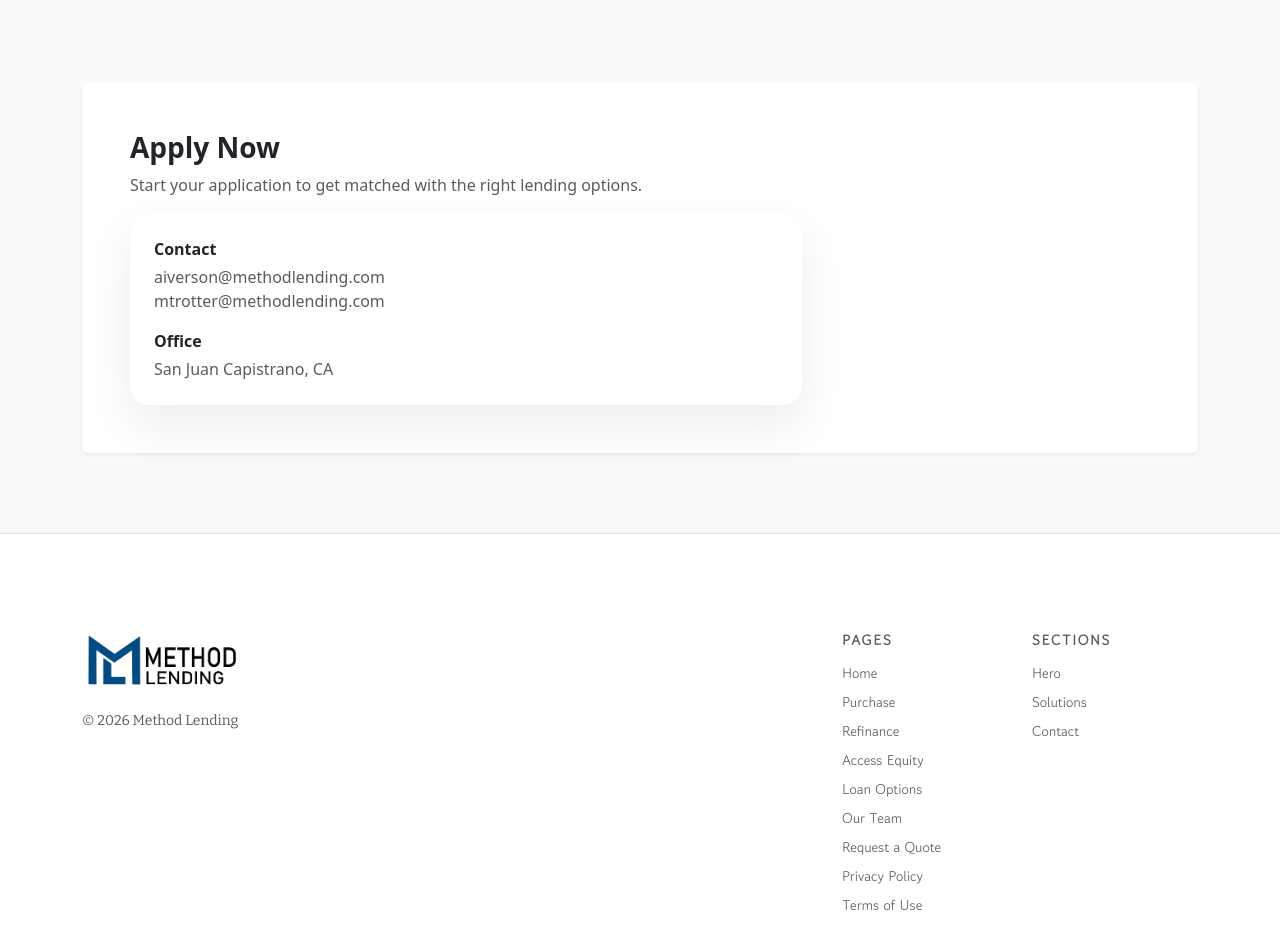
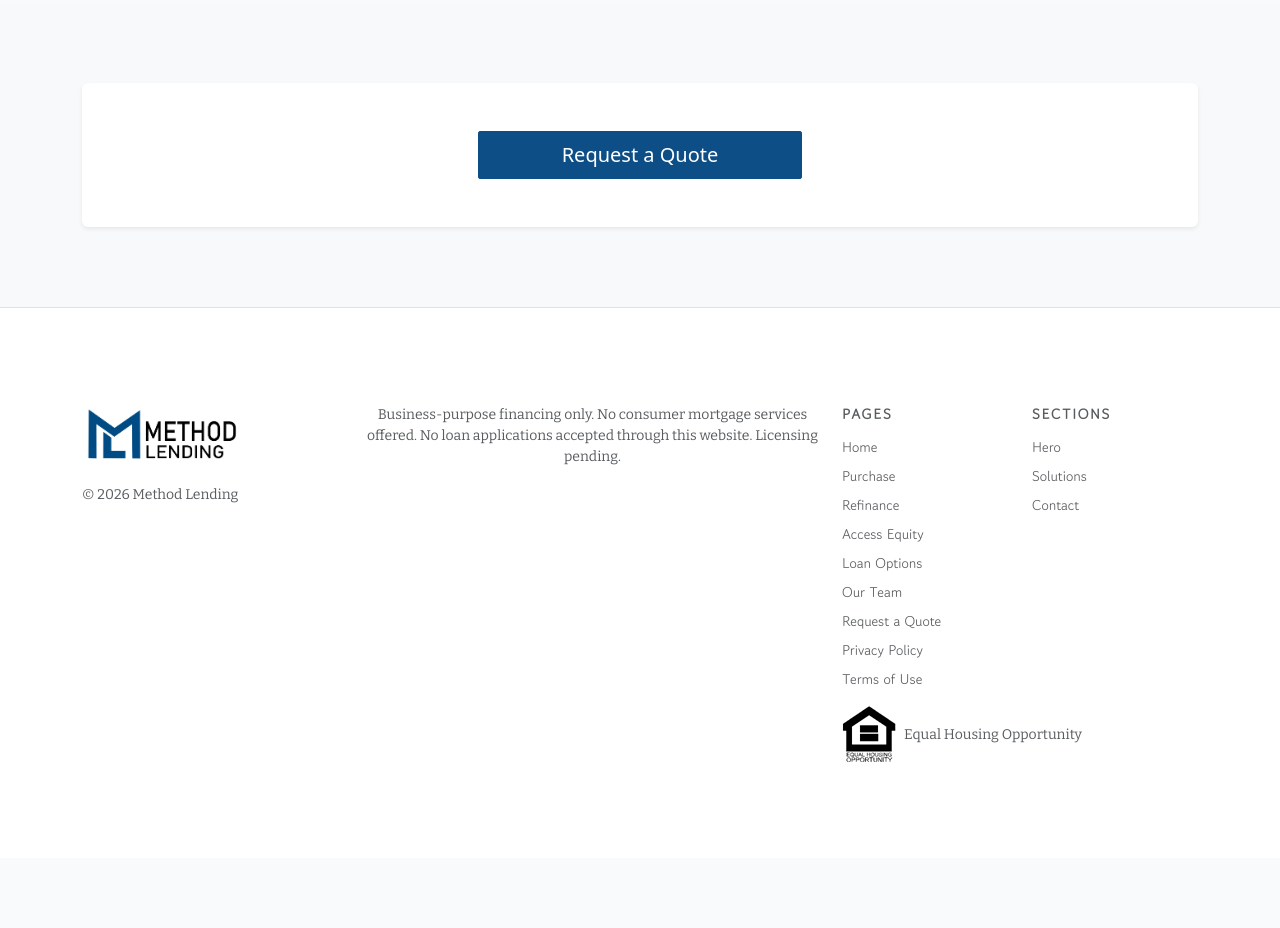
Before and after one commit to quantumpat/methodlending, a React (Vite) app: page / in a window 1280 px wide. Shown: the part 2660-3588 px from the top of the page. After the commit the page ends 3518 px from the top, so only its background shows below. Built offline with nearby package versions, Linux system fonts and the light colour scheme; a web font is replaced by a local one.

Commit message:
Updated pages!

```diff
--- a/src/App.tsx
+++ b/src/App.tsx
@@ -203,6 +203,10 @@ function App() {
               <div className="text-muted">© 2026 Method Lending</div>
             </div>
             <div className="col-lg-5">
+              <p className="text-muted mb-3 text-center">
+                Business-purpose financing only. No consumer mortgage services offered. No loan
+                applications accepted through this website. Licensing pending.
+              </p>
               <p className="text-muted mb-0 hidden">
                 Method Lending is a mortgage brokerage company. NMLS #2753300. Licensed by the California
                 Department of Financial Protection and Innovation under the California Residential Mortgage
--- a/src/pages/Home.tsx
+++ b/src/pages/Home.tsx
@@ -194,31 +194,12 @@ const Home = () => (
             <div className="card border-0 shadow-sm">
               <div className="card-body p-4 p-md-5">
                 <div className="row g-4 align-items-center">
-                  <div className="col-lg-8">
-                    <h2 className="h3 fw-bold">Apply Now</h2>
-                    <p className="text-muted">
-                      Start your application to get matched with the right lending
-                      options.
-                    </p>
-                    <div className="contact-card p-4">
-                      <p className="mb-1 fw-semibold">Contact</p>
-                      <p className="text-muted mb-3">aiverson@methodlending.com <br />mtrotter@methodlending.com</p>
-                      <p className="mb-1 fw-semibold">Office</p>
-                      <p className="text-muted mb-0">San Juan Capistrano, CA</p>
-                    </div>
+                  <div className="col-lg-4">
                   </div>
-                  <div className="col-lg-4 hidden">
-                    <p className="text-muted mb-4">
-                      Complete a quick online application to get started.
-                    </p>
-                    <a
-                      className="btn btn-success btn-lg w-100"
-                      href="http://methodlending.loanzify.io/register"
-                      target="_blank"
-                      rel="noopener noreferrer"
-                    >
-                      Apply Now
-                    </a>
+                  <div className="col-lg-4">
+                    <Link className="btn btn-primary btn-lg w-100" to="/request-quote">
+                      Request a Quote
+                    </Link>
                   </div>
                 </div>
               </div>
--- a/src/pages/RequestQuotePage.tsx
+++ b/src/pages/RequestQuotePage.tsx
@@ -88,6 +88,18 @@ const RequestQuotePage = () => {
     <section id="request-connect" className="section bg-light">
       <div className="container">
         <div className="row g-4">
+          <div className="col-12 col-lg-6">
+            <div className="card border-0 shadow-sm h-100">
+              <div className="card-body p-3 p-md-4">
+                <h2 className="h5 fw-bold mb-3">Schedule a meeting</h2>
+                <div
+                  className="calendly-inline-widget"
+                  data-url="https://calendly.com/aiverson-methodlending/discovery-call?hide_gdpr_banner=1"
+                  style={{ minWidth: '320px', height: '700px' }}
+                />
+              </div>
+            </div>
+          </div>
           <div className="col-12 col-lg-6">
             <div className="card border-0 shadow-sm h-100">
               <div className="card-body p-3 p-md-4 h-100 d-flex flex-column">
@@ -217,18 +229,6 @@ const RequestQuotePage = () => {
               </div>
             </div>
           </div>
-          <div className="col-12 col-lg-6">
-            <div className="card border-0 shadow-sm h-100">
-              <div className="card-body p-3 p-md-4">
-                <h2 className="h5 fw-bold mb-3">Schedule a meeting</h2>
-                <div
-                  className="calendly-inline-widget"
-                  data-url="https://calendly.com/aiverson-methodlending/discovery-call?hide_gdpr_banner=1"
-                  style={{ minWidth: '320px', height: '700px' }}
-                />
-              </div>
-            </div>
-          </div>
         </div>
       </div>
     </section>
```
